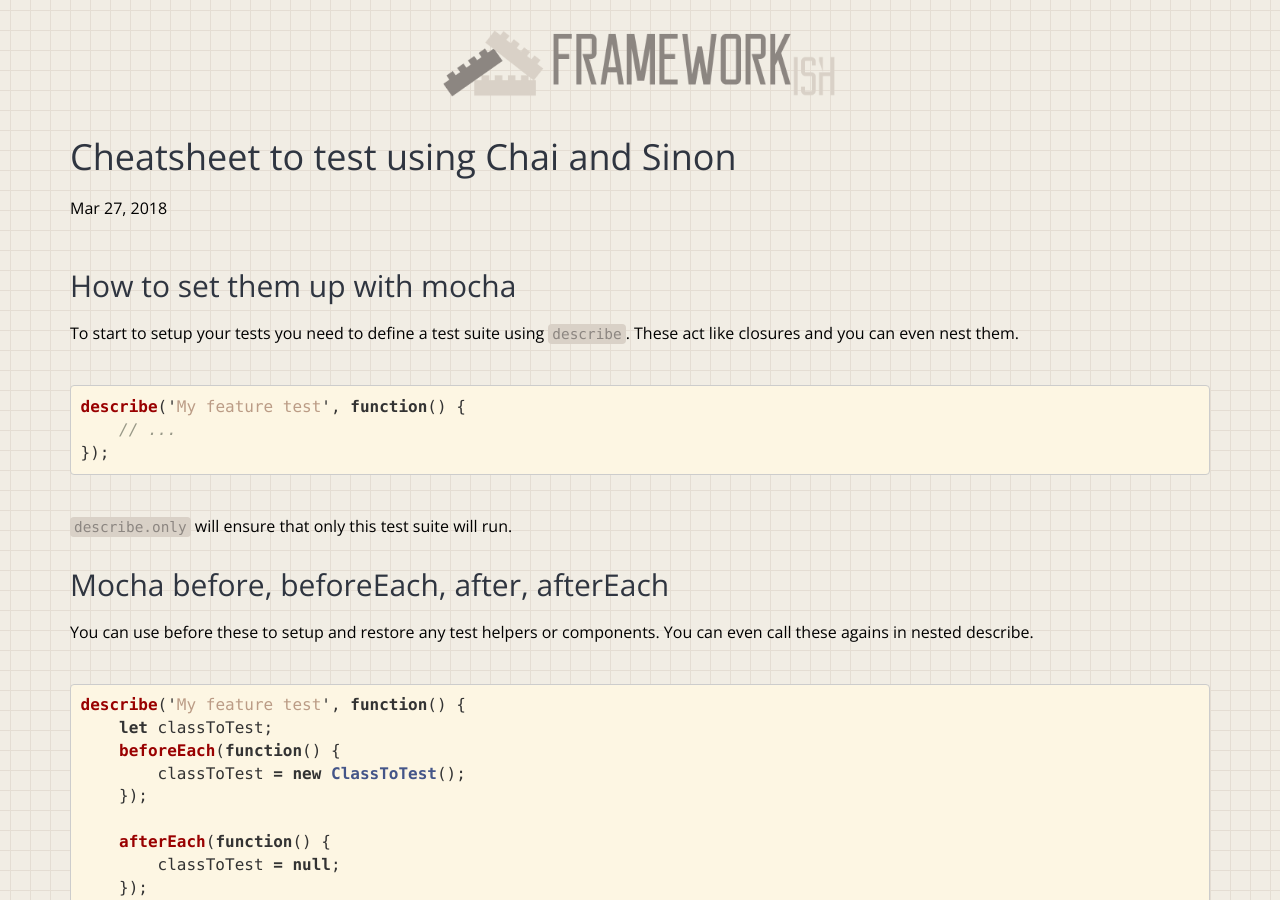
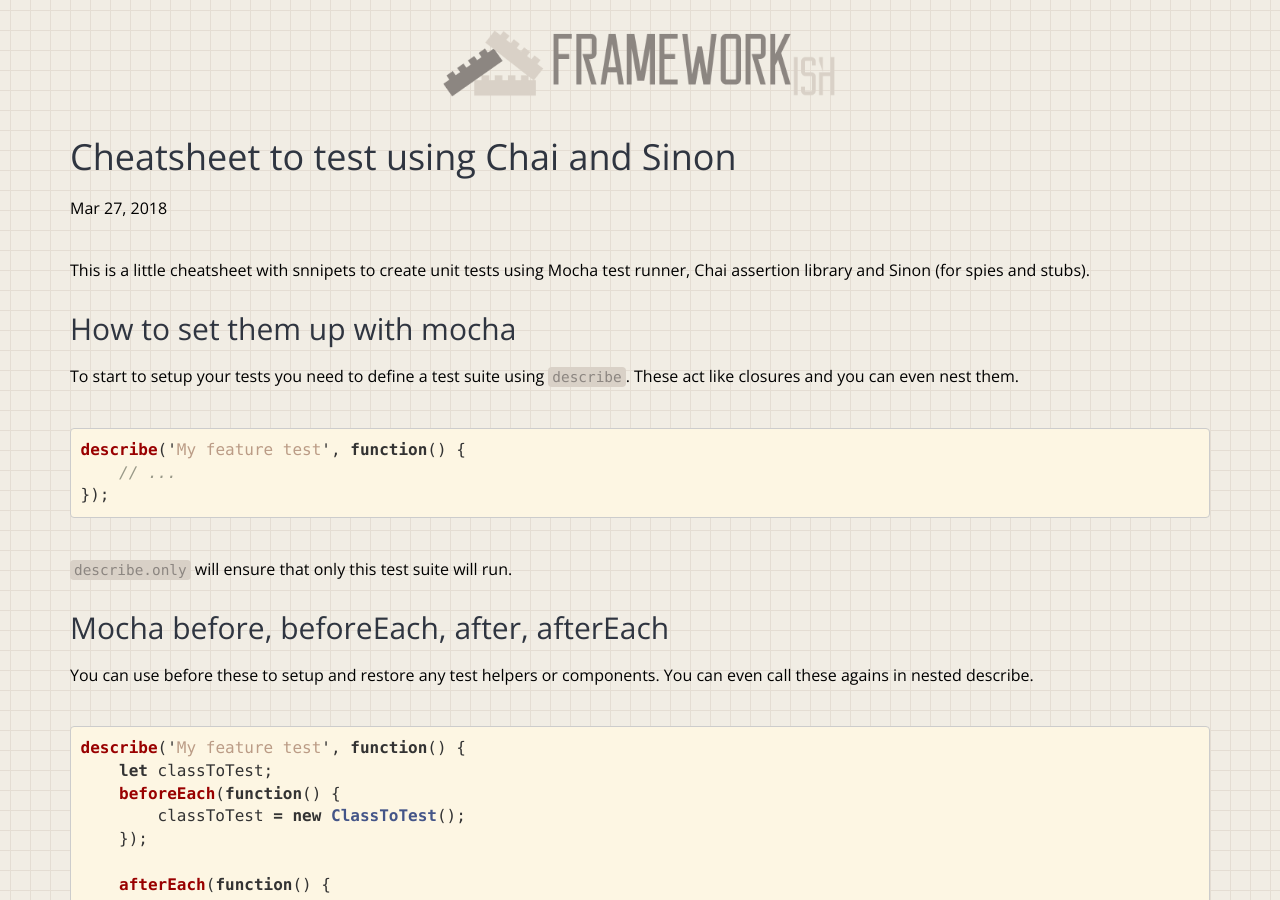
Before and after one commit to Rastikko/Rastikko.github.io, a Jekyll site: the page built from _posts/2018-03-27-cheatsheet-for-testing-using-chai-and-sinon.md, in a window 1280 px wide and 900 px high. Built offline with Jekyll 4.4.1, drawn with Linux system fonts in a browser that asks for light colours; some of the changed text lies outside the part shown.

Commit message:
add description to test

````diff
--- a/_posts/2018-03-27-cheatsheet-for-testing-using-chai-and-sinon.md
+++ b/_posts/2018-03-27-cheatsheet-for-testing-using-chai-and-sinon.md
@@ -5,6 +5,8 @@ description: "Quick cheatsheet with the different assertions and spies and stub
 date:   2018-03-27
 categories: javascript
 ---
+
+This is a little cheatsheet with snnipets to create unit tests using Mocha test runner, Chai assertion library and Sinon (for spies and stubs).
 
 ## How to set them up with mocha
 To start to setup your tests you need to define a test suite using `describe`. These act like closures and you can even nest them.
@@ -105,3 +107,5 @@ objectToStub.propertyInObjectToStub.restore();
 ```
 
 ## Sinon stub a method with different output per argument
+
+## Sinon use sandbox feature
````
